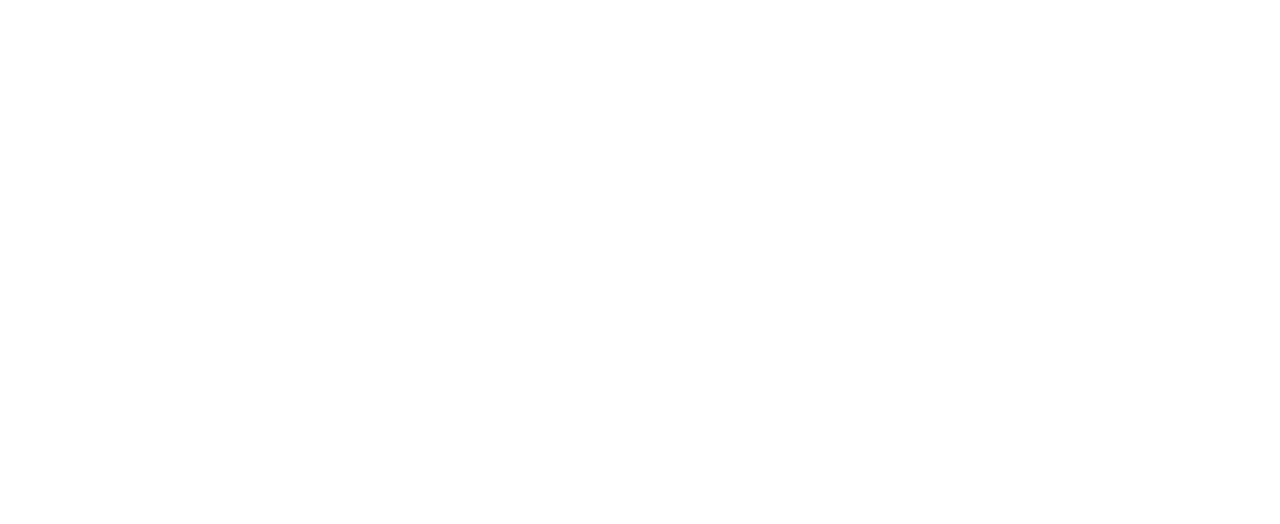
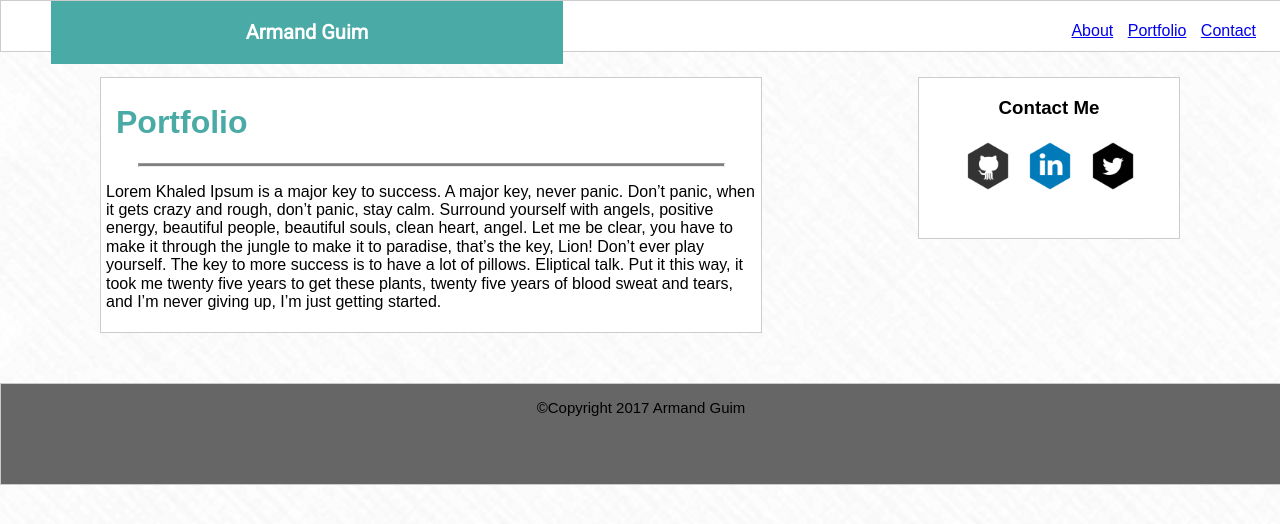
Before and after one commit to ElegantIguana/myPortfolio, a plain HTML site: page portfolio.html in a window 1280 px wide. Drawn offline with Linux system fonts and the light colour scheme.

Commit message:
improved styling, added boilerplates

```diff
--- a/css/style.css
+++ b/css/style.css
@@ -7,6 +7,7 @@
 body {
 	background-image: url(../img/crossword.png);
 	background-size: 100%;
+	margin: auto;
 }
 
 
@@ -24,7 +25,9 @@
 nav {
 	font-family: 'Georgia', Times, Times New Roman, serif;
 	float: right;
+	margin-right: 20px;
 }
+
 
 
 #navLinks {
@@ -37,10 +40,14 @@
 }
 
 
+
+
+
 #logo {
 	float: left;
 	background: #4aaaa5;
 	margin-left: 50px;
+	margin-right: 50px;
 	padding: 0px 0px 0px 0px;
 	width: 40%;
 }
@@ -50,6 +57,14 @@
 	font-family: 'Roboto', sans-serif;
 	text-align: center;
 	font-weight: bold;
+	font-size: 20px;
+	color: white;
+}
+
+hr {
+	height: 2px;
+	width: 90%;
+	background-color: grey;
 }
 
 
@@ -60,7 +75,7 @@
 
 
 #bio {
-	margin: 5px 5px 5px 100px;
+	margin: 5px 5px 50px 100px;
 	border:1px solid #cccccc;
 	padding: 5px 5px 5px 5px;
 	float: left;
@@ -69,6 +84,18 @@
 	max-height: 650px;
 
 }
+
+h1 {
+	margin-left: 10px;
+	color: #4aaaa5;
+}
+
+
+#p1 {
+
+	text-align: left;
+}
+
 
 #links {
 	margin: 5px 100px 5px 5px;
@@ -79,18 +106,6 @@
 	border:1px solid #cccccc;
 }
 
-
-#link1:hover {
-	background-color: gold;
-}
-
-#link2:focus {
-	background-color: red;
-}
-
-#link3:active {
-	background-color: green;
-}
 
 /* DON'T BREAK THIS!!! */
 .clearfix:after {
@@ -121,6 +136,9 @@
 }
 
 
+.navLinks:hover {
+	color: green;
+}
 
 
 .wrapper {
@@ -133,7 +151,7 @@
 	margin-top:;
 	height: 100px;
 	width: 100%;
-	background: #ffffff;
+	background: #666666;
 	border:1px solid #cccccc;
 	position: sticky;
 	clear: both;
@@ -142,6 +160,7 @@
 
 #copyright {
 	text-align: center;
+	font-size: 15px;
 }
 
 
@@ -153,3 +172,20 @@
 	height: 48px;
 	width: 48px;
 }
+
+
+/* Start PORTFOLIO Styling */
+
+#portfolio {
+	margin: 5px 5px 50px 100px;
+	border:1px solid #cccccc;
+	padding: 5px 5px 5px 5px;
+	float: left;
+	background: white;
+	max-width: 650px;
+	max-height: 650px;
+
+}
+
+
+/* Start CONTACT Styling */
--- a/portfolio.html
+++ b/portfolio.html
@@ -1,6 +1,92 @@
 <!DOCTYPE html>
 <html lang="en-us">
 
+	<head>
+		<meta charset="UTF-8">
+		<meta name="viewport" content="width=device-width, initial-scale=1.0">
+		<title> Armand Guim | Portfolio </title>
+		<link rel="stylesheet" type="text/css" href="css/normalize.css">
+		<link rel="stylesheet" type="text/css" href="css/style.css">
+		<link href="https://fonts.googleapis.com/css?family=Roboto" rel="stylesheet">
+	</head>
+
+	<body>
+			<!-- MAIN DIV -->
+			<div class="wrapper">
+			<!-- Header -->
+			<header>
+				<div id="logo">
+					<p id="title"> Armand Guim </p>
+				</div>
+				<nav>
+					<ul>
+						<li>
+						<a id= "link1" class="navLinks" href="index.html"> About </a>
+						</li>
+						<li>
+						<a id= "link2" class="navLinks" href="portfolio.html"> Portfolio </a>
+						</li>
+						<li>
+						<a id= "link3" class="navLinks" href="contact.html"> Contact </a>
+						</li>
+					</ul>
+				</nav>
+
+			</header>
+
+			<!-- Bio -->
+			<section id="portfolio">
+
+				<h1> Portfolio </h1>
+
+				<hr>
+
+				<p>
+					 Lorem Khaled Ipsum is a major key to success. A major key, never panic. Don’t panic, when it gets crazy and rough, don’t panic, stay calm. Surround yourself with angels, positive energy, beautiful people, beautiful souls, clean heart, angel. Let me be clear, you have to make it through the jungle to make it to paradise, that’s the key, Lion! Don’t ever play yourself. The key to more success is to have a lot of pillows. Eliptical talk. Put it this way, it took me twenty five years to get these plants, twenty five years of blood sweat and tears, and I’m never giving up, I’m just getting started.
+				</p>
+
+			</section>
+
+			<!-- Link Sidebar -->
+			<section id="links">
+
+			<h3> Contact Me </h3>
+
+					<ul>
+						<li>
+							<a title="GitHub" href="https://github.com/ElegantIguana" target="_blank">
+								<img class="icon" src="./img/git.png" alt="Github">
+							</a>
+						</li>
+						<li>
+							<a title="LinkedIn" href="https://www.linkedin.com/in/armand-guim-a09078b9/" target="_blank">
+								<img class="icon" src="./img/linkedIn.png" alt="LinkedIn">
+							</a>
+						</li>
+						<li>
+							<a title="Twitter" href="https://twitter.com/ElegantIguana" target="_blank">
+								<img class="icon" src="./img/twitter.png" alt="Twitter">
+							</a>
+						</li>
+					</ul>
+
+			</section>
+
+		</div>
+		<!-- END MAIN LINK -->
+	<div class="clearfix">
+
+	</div>
+
+	<!-- Copyright -->
+	<footer>
+    	<p id="copyright"> &copy;Copyright 2017 Armand Guim </p>
+ 	</footer>
+
+
+
+
+	</body>
 
 
 </html>
```
Also changed, not shown: contact.html (+82 -0 lines), index.html (+17 -11 lines).
